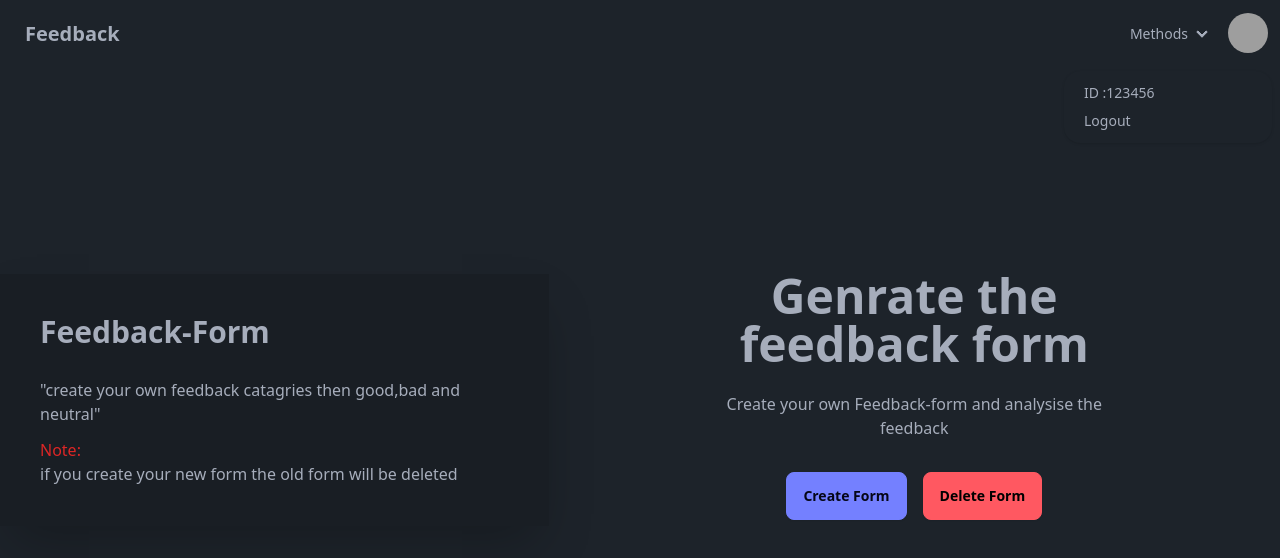
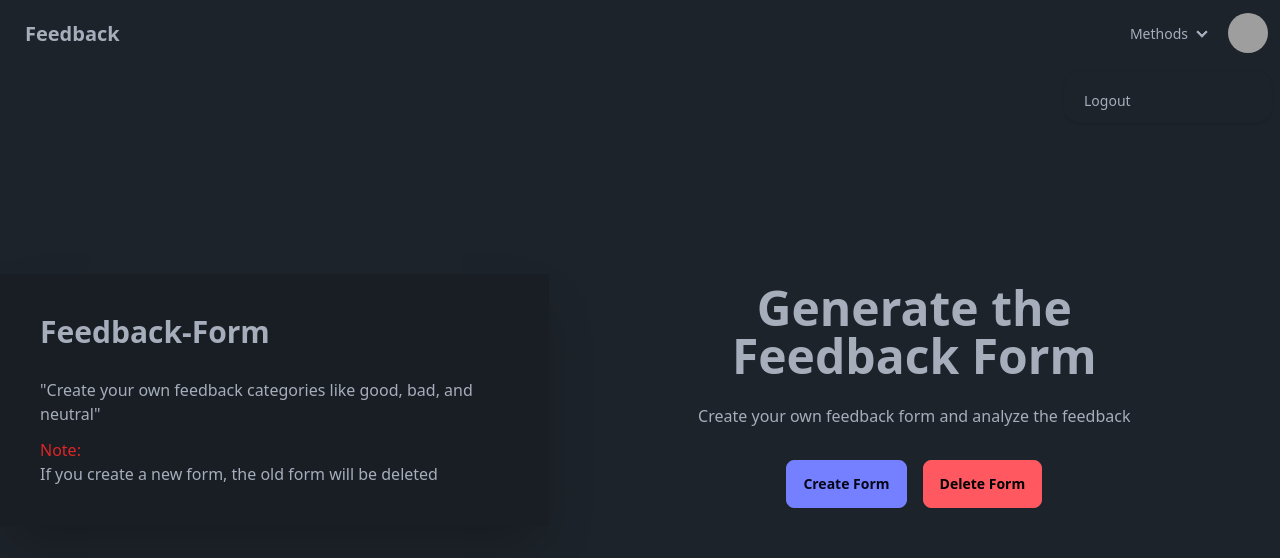
Before and after one commit to AdityaKhatavkar/Feedback_Analyzer, a React (Vite) app in the folder client/: page /formcreation in a window 1280 px wide. Both pictures are taken after a click on the button 1248 px from the left and 33 px from the top of the page. Shown: the top 558 px of the page. Built offline with nearby package versions, Linux system fonts and the light colour scheme; no server answers; grey boxes are pictures that could not be loaded.

Commit message:
creating the feedbackform and deleting it

```diff
--- a/client/src/App.jsx
+++ b/client/src/App.jsx
@@ -34,7 +34,7 @@ function App() {
         <Route path="/login" element={<Login />} />
         <Route path="/signup" element={<Signup />} />
         <Route path="/emailverfication/:id" element={<Emailverification />} />
-        <Route path="/form" element={<Form />} />
+        <Route path="/form/:id/:verficationcode" element={<Form />} />
         <Route path="*" element={<Navigate to="/" />} />
       </Routes>
 
--- a/client/src/components/formfeedback/Formcreation.jsx
+++ b/client/src/components/formfeedback/Formcreation.jsx
@@ -1,39 +1,96 @@
-import React from 'react'
+import React, { useEffect, useState } from 'react'
+import axios from 'axios'
+import toast from 'react-hot-toast';
 
 function Formcreation() {
+    const [id, setid] = useState("");
+    const [code, setcode] = useState("");
+
+    const Check = async () => {
+        try {
+            const response = await axios.post('/user/userinfo', {}, {
+                withCredentials: true
+            });
+            const data = response.data.data;
+            setid(data._id);
+            setcode(data.verficationcode);
+        } catch (err) {
+            const ans = err.response.data.message;
+            toast.error(ans);
+        }
+    }
+
+    useEffect(() => {
+        Check();
+    }, []);
+
+    const createform = async (e) => {
+        e.preventDefault();
+        try {
+            const response = await axios.post('/user/feedbackformcreation', {}, {
+                withCredentials: true
+            });
+            const content = response.data;
+            setid(content.data._id);
+            setcode(content.data.verficationcode);
+            toast.success("Form created successfully");
+        } catch (err) {
+            const ans = err.response.data.message;
+            toast.error(ans);
+        }
+    }
+
+    const deleteform = async (e) => {
+        e.preventDefault();
+        try {
+            await axios.post('/user/feedbackformdelete', {}, {
+                withCredentials: true
+            });
+            setid('');
+            setcode('');
+            toast.success("Form deleted successfully");
+        } catch (err) {
+            const ans = err.response.data.message;
+            toast.error(ans);
+        }
+    }
+
     return (
         <div className='h-screen'>
-
-        <div className='grid grid-cols-7 h-full '>
+            <div className='grid grid-cols-7 h-full'>
                 <div className='md:col-span-3 col-span-7 flex justify-center items-center mt-28 md:mt-0'>
                     <div className="bg-base-200 shadow-2xl p-10">
                         <h1 className='text-3xl mb-7 font-bold'>Feedback-Form</h1>
-                    <div>"create your own feedback catagries then good,bad and neutral"</div>
+                        <div>"Create your own feedback categories like good, bad, and neutral"</div>
                         <div className='text-red-600 mt-3'>Note:</div>
-                    <div>if you create your new form the old form will be deleted</div>
+                        <div>If you create a new form, the old form will be deleted</div>
                     </div>
                 </div>
 
                 <div className='md:col-span-4 col-span-7 flex justify-center items-center'>
+                    <div className="hero min-h-screen">
+                        <div className="hero-content text-center flex flex-col">
+                            <div className="max-w-md">
+                                <h1 className="text-5xl font-bold">Generate the Feedback Form</h1>
+                                <p className="py-6">Create your own feedback form and analyze the feedback</p>
+                                <button onClick={createform} className="btn btn-primary m-2">Create Form</button>
+                                <button onClick={deleteform} className="btn btn-error m-2">Delete Form</button>
+                            </div>
 
-
-                <div className="hero min-h-screen">
-                    <div className="hero-content text-center">
-                        <div className="max-w-md">
-                            <h1 className="text-5xl font-bold">Genrate the feedback form</h1>
-                            <p className="py-6">
-                                Create your own Feedback-form and analysise the feedback
-                            </p>
-                            <button className="btn btn-primary m-2">Create Form</button>
-                            <button className="btn btn-error m-2">Delete Form</button>
+                            {/* Conditionally rendering the URL if both id and code are not empty */}
+                            {id && code && (
+                                <div>
+                                    <a className='text-blue-600 shadow-2xl p-4' href={`http://localhost:8000/form/${id}/${code}`} target="_blank" rel="noopener noreferrer">
+                                        http://localhost:8000/form/{id}/{code}
+                                    </a>
+                                </div>
+                            )}
                         </div>
                     </div>
                 </div>
-
             </div>
         </div>
-    </div>
-    )
+    );
 }
 
-export default Formcreation
+export default Formcreation;
--- a/client/src/components/navbar/Navbar.jsx
+++ b/client/src/components/navbar/Navbar.jsx
@@ -1,10 +1,10 @@
-import React, { useEffect } from 'react'
+import React, { useEffect, useState } from 'react'
 import { Link, useNavigate } from 'react-router-dom'
 import toast from 'react-hot-toast';
 import axios from 'axios';
 function Navbar() {
 
-
+    const [info, setInfo] = useState({});
     const navigate = useNavigate();
 
     const handlelogout = async (e) => {
@@ -36,7 +36,8 @@ function Navbar() {
             const response = await axios.post('/user/userinfo', {}, {
                 withCredentials: true
             })
-            console.log(response.data.data);
+
+            setInfo(response.data.data);
         }
         catch (err) {
             const ans = err.response.data.message;
@@ -85,7 +86,7 @@ function Navbar() {
                             className="menu menu-sm dropdown-content bg-base-100 rounded-box z-[1] mt-3 w-52 p-2 shadow">
                             <li>
                                 <a className="justify-between">
-                                    ID :123456
+                                    {info.username}
                                 </a>
                             </li>
                             <li><button onClick={handlelogout}>Logout</button></li>
```
Also changed, not shown: 2 other files (tests, documents, lock files or other folders). Lines whose indentation alone changed are shown as unchanged.
